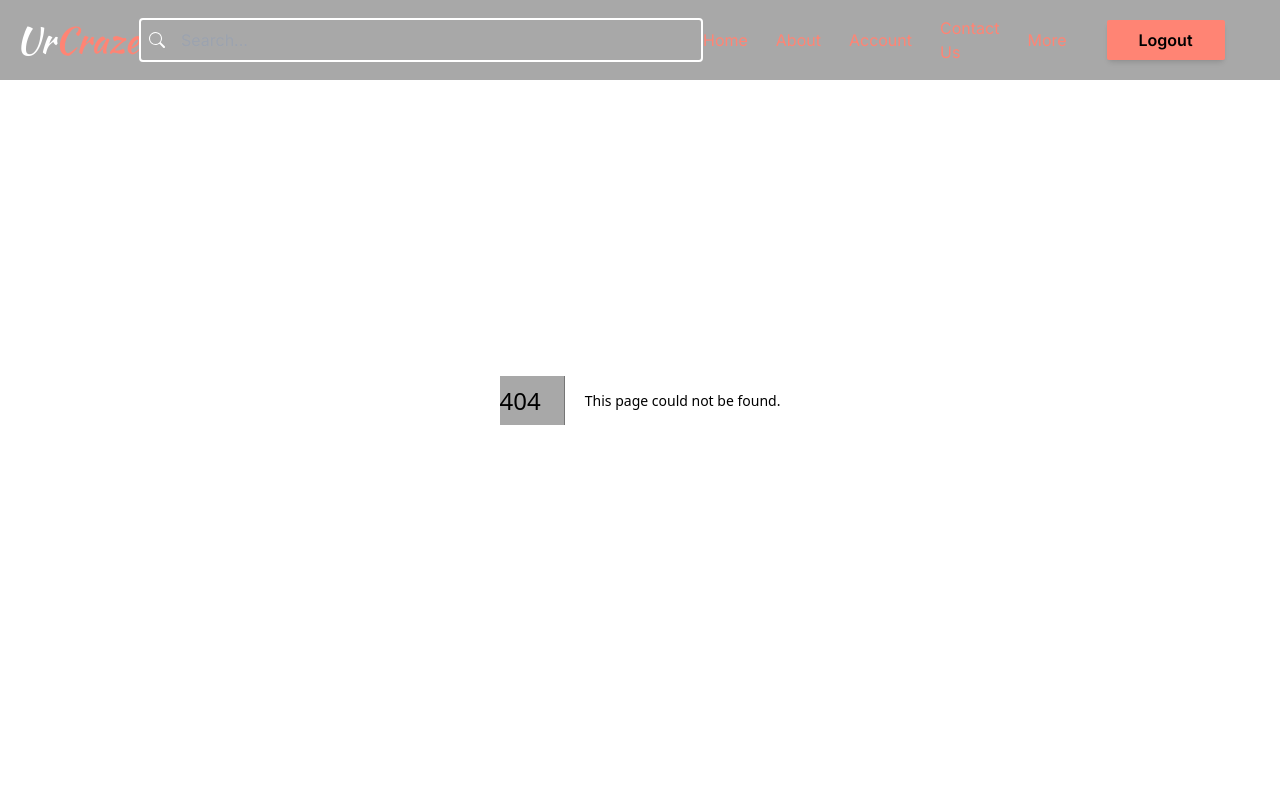
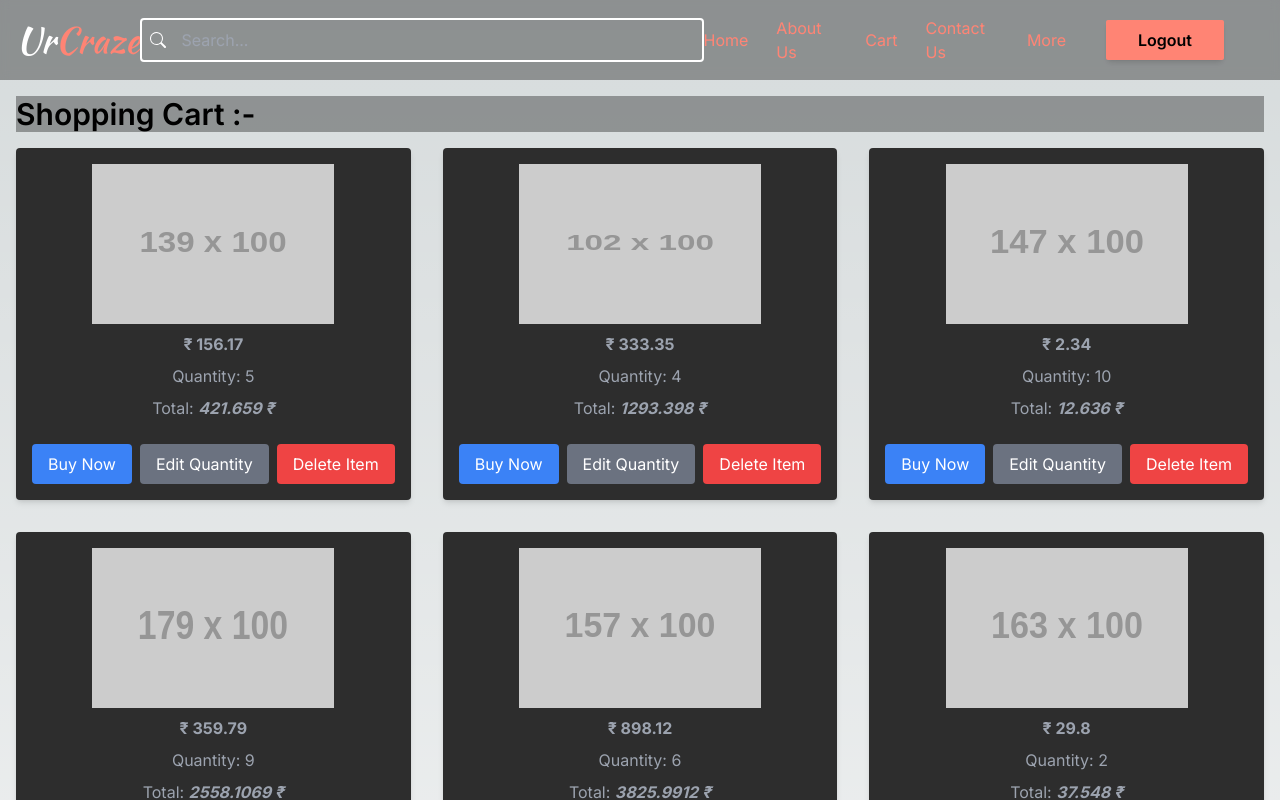
Before and after one commit to dsrathore1/UrCraze-Ecom-App, a Next.js app: page /cart in a window 1280 px wide. Before the commit this address had no page. Shown: the top 800 px of the page. Built offline with nearby package versions, Linux system fonts and the light colour scheme.

Commit message:
Added Cart Page and add items

```diff
--- /dev/null
+++ b/app/Assets/Items.json
@@ -0,0 +1,92 @@
+[
+    {
+        "id": 1,
+        "name ": "Ham - Proscuitto",
+        "quantity": 5,
+        "price": 156.17,
+        "discount": 0.46,
+        "total_price": 421.659,
+        "image_url": "http://dummyimage.com/139x100.png/cc0000/ffffff"
+    },
+    {
+        "id": 2,
+        "name ": "Turkey - Breast, Smoked",
+        "quantity": 4,
+        "price": 333.35,
+        "discount": 0.03,
+        "total_price": 1293.398,
+        "image_url": "http://dummyimage.com/102x100.png/ff4444/ffffff"
+    },
+    {
+        "id": 3,
+        "name ": "Grapes - Red",
+        "quantity": 10,
+        "price": 2.34,
+        "discount": 0.46,
+        "total_price": 12.636,
+        "image_url": "http://dummyimage.com/147x100.png/dddddd/000000"
+    },
+    {
+        "id": 4,
+        "name ": "Wine - Vouvray Cuvee Domaine",
+        "quantity": 9,
+        "price": 359.79,
+        "discount": 0.21,
+        "total_price": 2558.1069,
+        "image_url": "http://dummyimage.com/179x100.png/cc0000/ffffff"
+    },
+    {
+        "id": 5,
+        "name ": "Gatorade - Cool Blue Raspberry",
+        "quantity": 6,
+        "price": 898.12,
+        "discount": 0.29,
+        "total_price": 3825.9912,
+        "image_url": "http://dummyimage.com/157x100.png/cc0000/ffffff"
+    },
+    {
+        "id": 6,
+        "name ": "Cheese - Ricotta",
+        "quantity": 2,
+        "price": 29.8,
+        "discount": 0.37,
+        "total_price": 37.548,
+        "image_url": "http://dummyimage.com/163x100.png/ff4444/ffffff"
+    },
+    {
+        "id": 7,
+        "name ": "Shrimp - Prawn",
+        "quantity": 3,
+        "price": 651.7,
+        "discount": 0.48,
+        "total_price": 1016.652,
+        "image_url": "http://dummyimage.com/164x100.png/ff4444/ffffff"
+    },
+    {
+        "id": 8,
+        "name ": "Wine - Jaboulet Cotes Du Rhone",
+        "quantity": 10,
+        "price": 202.89,
+        "discount": 0.08,
+        "total_price": 1866.588,
+        "image_url": "http://dummyimage.com/237x100.png/5fa2dd/ffffff"
+    },
+    {
+        "id": 9,
+        "name ": "Icecream - Dstk Super Cone",
+        "quantity": 5,
+        "price": 40.96,
+        "discount": 0.48,
+        "total_price": 106.496,
+        "image_url": "http://dummyimage.com/197x100.png/ff4444/ffffff"
+    },
+    {
+        "id": 10,
+        "name ": "Bread - Italian Roll With Herbs",
+        "quantity": 1,
+        "price": 569.48,
+        "discount": 0.42,
+        "total_price": 330.2984,
+        "image_url": "http://dummyimage.com/138x100.png/5fa2dd/ffffff"
+    }
+]
--- a/app/Components/Navbar.jsx
+++ b/app/Components/Navbar.jsx
@@ -59,10 +59,10 @@ const Navbar = () => {
                         <p className="text-amber cursor-pointer hover:text-lightAmber">Home</p>
                     </Link>
                     <Link href="/about">
-                        <p className="text-amber cursor-pointer hover:text-lightAmber">About</p>
+                        <p className="text-amber cursor-pointer hover:text-lightAmber">About Us</p>
                     </Link>
-                    <Link href="#">
-                        <p className="text-amber hover:text-lightAmber">Account</p>
+                    <Link href="/cart">
+                        <p className="text-amber hover:text-lightAmber">Cart</p>
                     </Link>
                     <Link href="#">
                         <p className="text-amber cursor-pointer hover:text-lightAmber">Contact Us</p>
--- a/app/Components/ProductCard.jsx
+++ b/app/Components/ProductCard.jsx
@@ -10,7 +10,6 @@ const ProductCard = ({ product }) => {
             <div className="flex items-center justify-between px-5">
                 <button className="bg-amber hover:bg-lightAmber text-white px-4 py-2 mt-4 rounded-md cursor-pointer">Add to Cart</button>
                 <button className="border-amber hover:border-darkAmber border-2 text-white px-4 py-2 mt-4 rounded-md">Buy Now</button>
-
             </div>
         </div>
     );
--- a/app/about/page.js
+++ b/app/about/page.jsx
@@ -1,6 +1,7 @@
 "use client"
 import { Kaushan_Script } from 'next/font/google';
 import Image from 'next/image';
+import AboutUsImage from "../Assets/about.svg";
 
 export const k_s = Kaushan_Script({
     subsets: ["latin"],
@@ -14,14 +15,17 @@ const AboutPage = () => {
         <div className="pt-16 text-white bg-pattern">
             <div className="container mx-auto text-center my-4">
                 <h1 className="text-5xl font-extrabold mb-4 text-amber uppercase leading-extra-loose">Welcome to <br /><span className={`${k_s.className} font-bold capitalize`}>UrCraze</span></h1>
-                <p className="text-lg mx-96 italic text-gray-300">
-                    Elevate your lifestyle with UrCraze - A curated collection of exceptional products
-                    designed to inspire and delight.
-                </p>
+                <p className="text-xl mx-96 italic mb-10 text-gray-300">Elevate your lifestyle with UrCraze - A curated collection of exceptional products
+                    designed to inspire and delight.</p>
+                <h2 className='text-5xl mt-14 mb-6 text-bold'>Abo<span className='text-amber'>ut Us</span></h2>
+                <div className='flex justify-between items-center'>
+                    <p className='text-lg text-gray-300 mx-20 text-justify'><span className={`${k_s.className} text-white`}>UrCraze.</span> is not just an online marketplace, it&apos;s an experience designed to redefine your shopping journey. Dive into a world where every product tells a unique story, and every purchase is a step towards elevating your lifestyle. At <span className={`${k_s.className} text-white`}>UrCraze.</span>, we don&apos;t just sell products; we craft experiences. Our mission is to provide you with a curated collection of exceptional products that inspire, delight, and elevate your lifestyle. Whether you&apos;re a trendsetter, a tech enthusiast, or someone seeking unique finds, <span className={`${k_s.className} text-white`}>UrCraze.</span> is your go-to destination for discovery and satisfaction.</p>
+                    <Image src={AboutUsImage} alt='aboutUs' height={70} width={600} />
+                </div>
             </div>
 
             {/* Founder Section */}
-            <div className="py-16">
+            <div className="py-12">
                 <div className="container mx-auto text-center">
                     <h2 className="text-4xl font-bold mb-8 text-white">Meet our visionary Founder</h2>
                     <div className="flex flex-col justify-center items-center">
@@ -34,7 +38,7 @@ const AboutPage = () => {
                                 height={50} />
                         </div>
                         <div className="md:ml-8 text-center my-5">
-                            <p className="text-lg mb-4 text-gray-300 ">Meet <span className='font-bold text-lg text-white'>John Doe</span>, the creative force behind <span className={`${k_s.className} text-white`}>UrCraze.</span> With a passion for discovering
+                            <p className="text-lg mb-4 text-gray-300 mx-14">Meet <span className='font-bold text-lg text-white'>John Doe</span>, the creative force behind <span className={`${k_s.className} text-white`}>UrCraze.</span> With a passion for discovering
                                 extraordinary products, <span className={`font-bold text-lg text-white`}>John</span> has redefined the online shopping experience.
                                 His journey began with a simple idea: to curate a collection that transcends the
                                 ordinary, bringing joy and satisfaction to every <span className={`${k_s.className} text-white`}>UrCraze.</span> customer. <span className={`font-bold text-lg text-white`}>John&apos;s</span> commitment
--- /dev/null
+++ b/app/cart/page.jsx
@@ -0,0 +1,62 @@
+"use client"
+
+import cartItems from "../Assets/Items.json";
+import Image from "next/image";
+
+const Cart = () => {
+    const handleBuyNow = () => {
+        // Add logic to handle the "Buy Now" action
+        console.log('Buying now:', cartItems);
+    };
+
+    const handleEditQuantity = (itemId, newQuantity) => {
+        // Add logic to handle the "Edit Quantity" action
+        console.log(`Editing quantity for item ${itemId} to ${newQuantity}`);
+    };
+
+    const handleDeleteItem = (itemId) => {
+        // Add logic to handle the "Delete Item" action
+        console.log(`Deleting item ${itemId}`);
+    };
+
+    return (
+        <div className="container mx-auto pt-24 px-4 ">
+            <h1 className="text-3xl font-semibold mb-4">Shopping Cart :-</h1>
+            <div className="grid grid-cols-1 md:grid-cols-2 lg:grid-cols-3 gap-8">
+                {cartItems.map((item) => (
+                    <div key={item.id} className="bg-cardBg p-4 rounded shadow-md  flex flex-col justify-center items-center">
+                        <div className="w-2/3 h-40 overflow-hidden bg-red-400">
+                            <Image className="bg-cover w-full h-full object-fill" src={item.image_url} alt="image" width={200} height={100} />
+                        </div>
+                        <p className="text-lg font-semibold text-white mb-2">{item.name}</p>
+                        <p className="text-gray-400 mb-2 font-bold">₹ {item.price}</p>
+                        <p className="text-gray-400 mb-2">Quantity: {item.quantity}</p>
+                        <p className="text-gray-400 mb-2">Total: <span className="italic font-bold"> {item.total_price} ₹ </span></p>
+                        <div className="flex justify-between mt-4">
+                            <button
+                                onClick={() => handleBuyNow()}
+                                className="bg-blue-500 text-white py-2 px-4 rounded mr-2"
+                            >
+                                Buy Now
+                            </button>
+                            <button
+                                onClick={() => handleEditQuantity(item.id, item.quantity + 1)}
+                                className="bg-gray-500 text-white py-2 px-4 rounded mr-2"
+                            >
+                                Edit Quantity
+                            </button>
+                            <button
+                                onClick={() => handleDeleteItem(item.id)}
+                                className="bg-red-500 text-white py-2 px-4 rounded"
+                            >
+                                Delete Item
+                            </button>
+                        </div>
+                    </div>
+                ))}
+            </div>
+        </div>
+    );
+};
+
+export default Cart;
```
Also changed, not shown: public/Assets/Cart_Items.json (added, +92 -0 lines), app/Assets/about.svg (added), app/Assets/aboutUs.png (added), app/Components/Cart.jsx (added).
